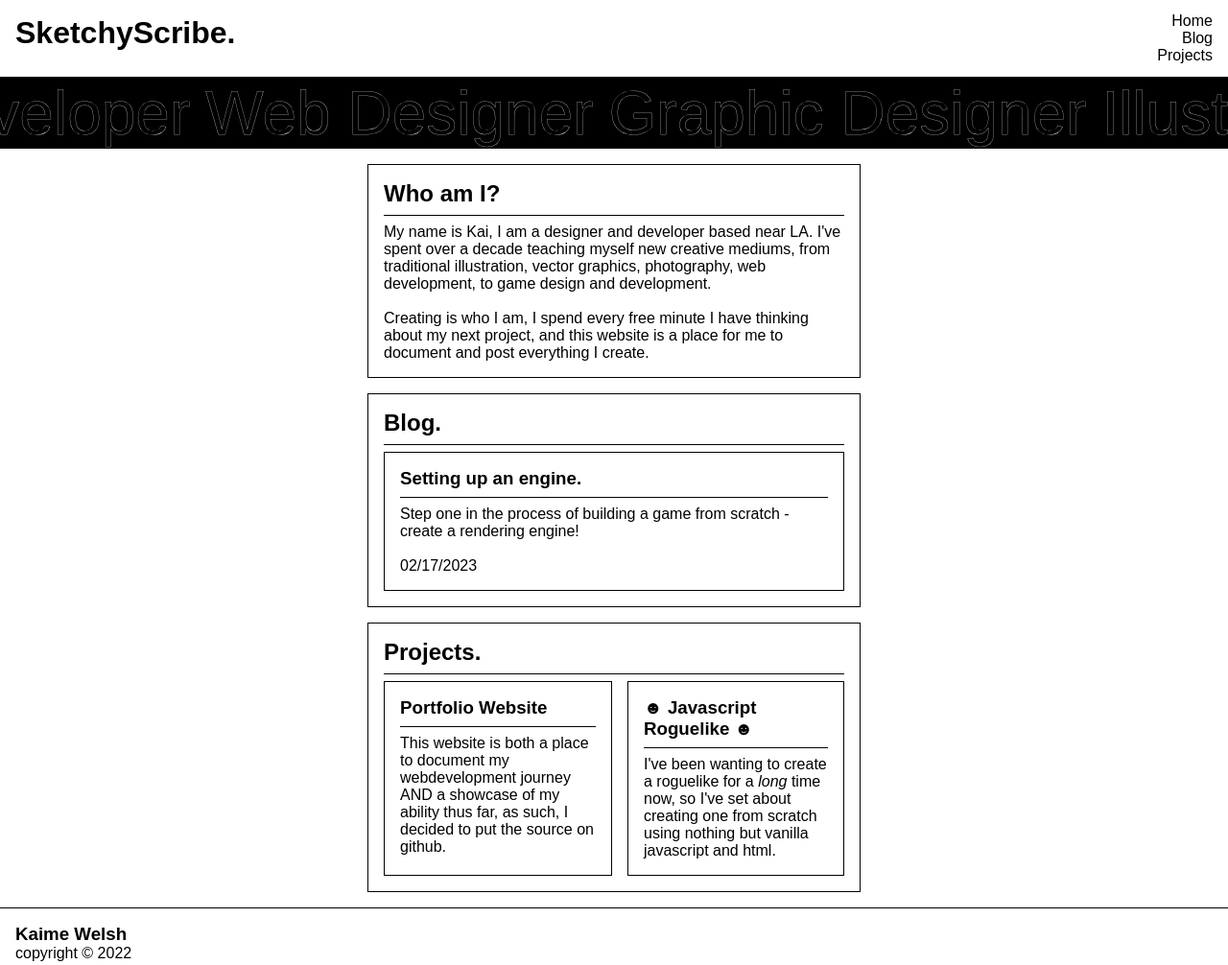
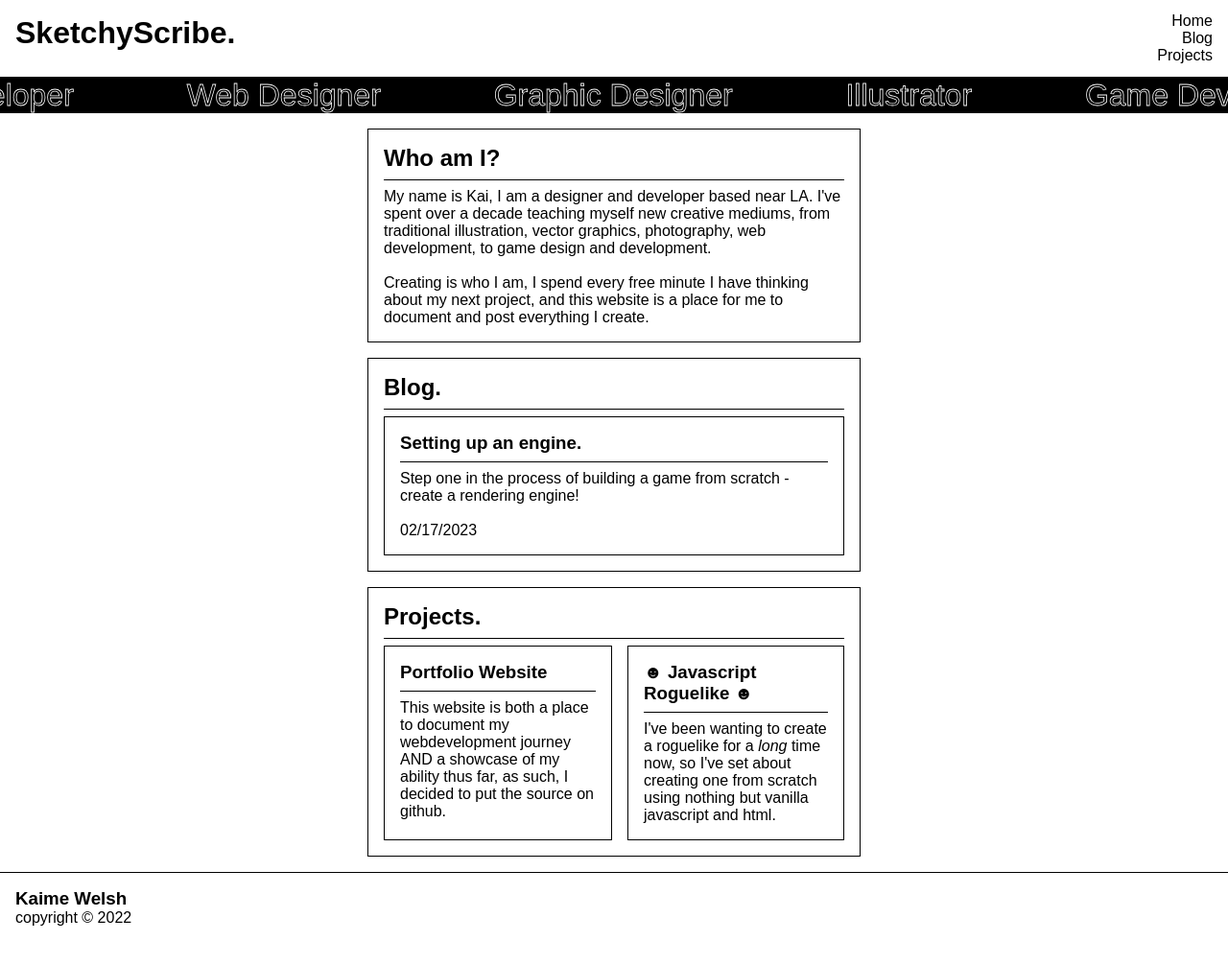
Before and after one commit to sketchyscribe/sketchyscribe.github.io, a plain HTML site: page index.html in a window 1280 px wide. Shown: the whole page at 96% size. After the commit the page ends 982 px from the top, so only its background shows below. Drawn offline with Linux system fonts and the light colour scheme.

Commit message:
Changed marquee font size and stroke width

```diff
--- a/style.css
+++ b/style.css
@@ -108,7 +108,7 @@ footer {
 .marquee {
   background-color: black;
   color: black;
-  -webkit-text-stroke: 0.25px white;
+  -webkit-text-stroke: 0.05em white;
 
   --gap: 1rem;
   position: relative;
@@ -130,7 +130,7 @@ footer {
 
 .marquee__content > span {
   transition: all 0.25s;
-  font-size: 4em;
+  font-size: 2em;
 }
 
 .marquee__content > span:hover {
```
